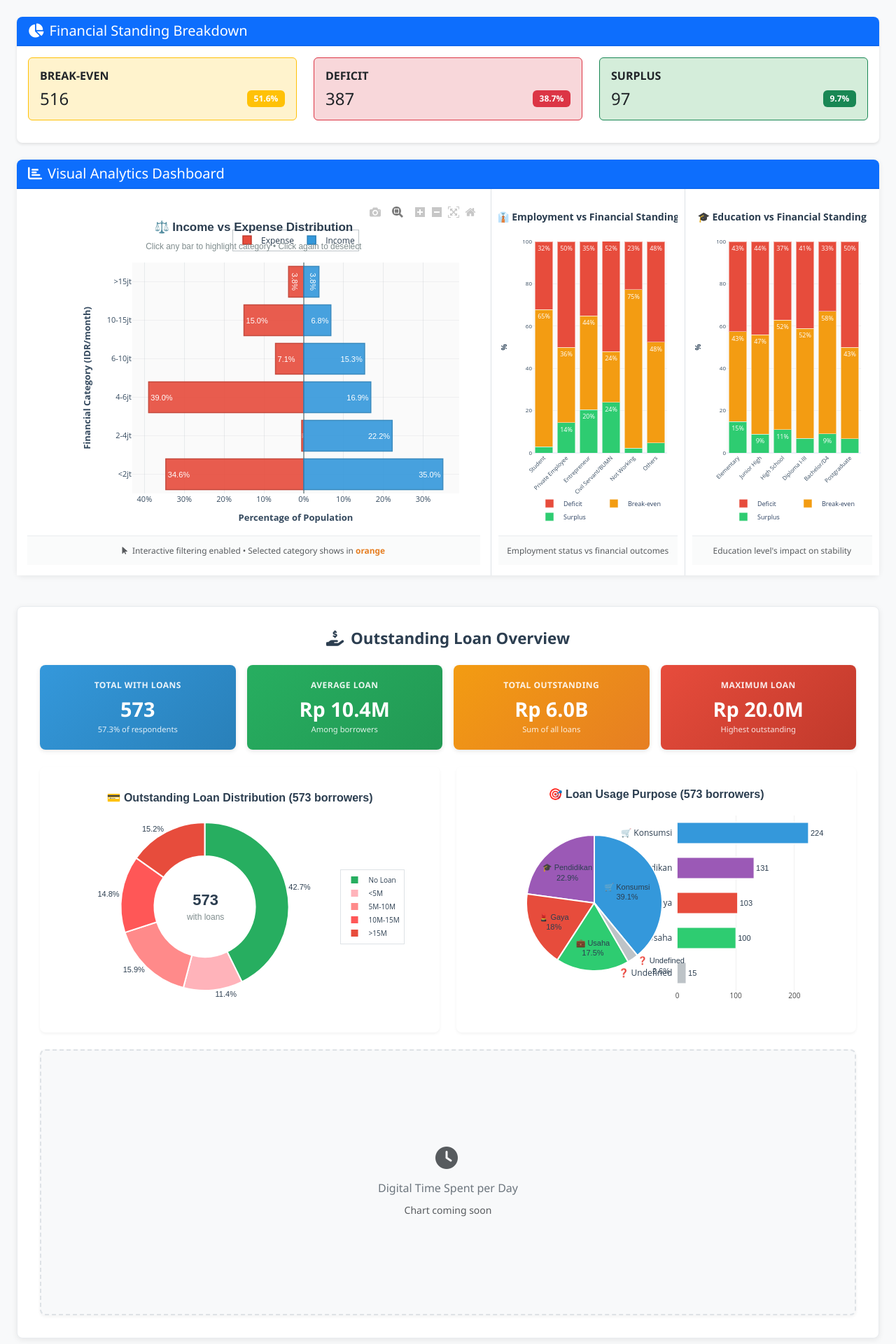
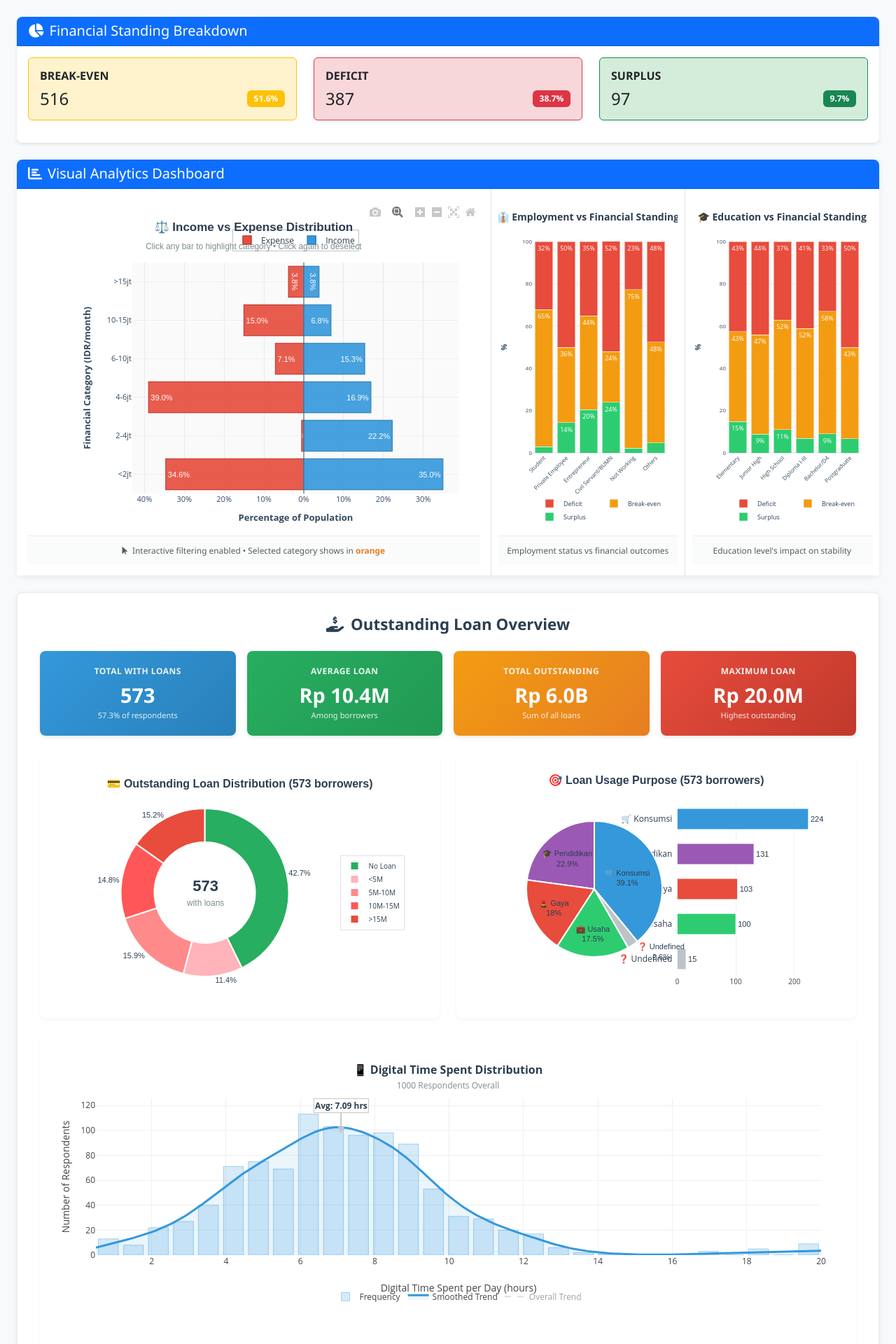
Before and after one commit to Tamatimtam/Dashboard_WIP, a Flask app: page / in a window 1280 px wide. Shown: the part 400-2320 px from the top of the page at 70% size. Run offline with Flask 3, Linux system fonts and the light colour scheme; some libraries are stand-ins or nearby versions.

Commit message:
Working KDE Histogram for Digital Time Spent

```diff
--- a/flask_app/requirements.txt
+++ b/flask_app/requirements.txt
@@ -3,3 +3,4 @@ pandas==2.1.3
 plotly==5.18.0
 numpy==1.26.2
 Werkzeug==3.0.1
+scipy==1.11.3
--- a/flask_app/routes/api.py
+++ b/flask_app/routes/api.py
@@ -8,6 +8,7 @@ from utils.data_loader import DataLoader
 
 api_bp = Blueprint('api', __name__, url_prefix='/api')
 
+# (existing api_stats, api_metrics, api_chart_data endpoints remain the same)
 @api_bp.route('/stats')
 def api_stats():
     """API endpoint to get dataset statistics in JSON format"""
@@ -115,3 +116,26 @@ def api_loan_validation():
     except Exception as e:
         api_bp.logger.error(f"API loan-validation error: {str(e)}")
         return jsonify({'error': str(e)}), 500
+
+@api_bp.route('/digital-time/<category>')
+def api_digital_time(category):
+    """
+    API endpoint for digital time spent distribution, filterable by income category.
+    """
+    try:
+        decoded_category = urllib.parse.unquote(category)
+
+        # Validate category
+        valid_categories = ['All', 'N/A', '<2jt', '2-4jt', '4-6jt', '6-10jt', '10-15jt', '>15jt']
+        if decoded_category not in valid_categories:
+            return jsonify({'error': f'Invalid category: {decoded_category}'}), 400
+
+        data_loader = DataLoader(CSV_PATH)
+        data_loader.load_data()
+
+        engagement_data = data_loader.get_filtered_engagement_data(decoded_category)
+        return jsonify(engagement_data)
+
+    except Exception as e:
+        api_bp.logger.error(f"API digital-time error: {str(e)}")
+        return jsonify({'error': str(e)}), 500
--- a/flask_app/static/css/loan_panel.css
+++ b/flask_app/static/css/charts_panel.css
@@ -1,6 +1,6 @@
-/* static/css/loan_panel.css */
+/* static/css/charts_panel.css */
 
-.loan-overview-panel {
+.charts-section-panel {
     background-color: #ffffff;
     padding: 2rem;
     border-radius: 8px;
@@ -8,7 +8,7 @@
     border: 1px solid #e9ecef;
 }
 
-.loan-overview-panel h4 {
+.charts-section-panel h4 {
     font-weight: 600;
     color: #2c3e50;
     text-align: center;
@@ -78,13 +78,14 @@
 }
 
 #loan-overview-chart,
-#loan-purpose-chart {
+#loan-purpose-chart,
+#digital-time-chart {
     transition: opacity 0.3s ease;
     min-height: 340px;
 }
 
 /* Chart Container */
-.loan-chart-container {
+.chart-container {
     background-color: white;
     border-radius: 8px;
     padding: 20px;
@@ -98,15 +99,15 @@
 }
 
 /* Ensure Plotly charts fill containers properly */
-.loan-chart-container .js-plotly-plot,
-.loan-chart-container .plotly,
-.loan-chart-container .plotly-graph-div {
+.chart-container .js-plotly-plot,
+.chart-container .plotly,
+.chart-container .plotly-graph-div {
     width: 100% !important;
     height: 100% !important;
 }
 
 /* Prevent legend overlap issues */
-.loan-chart-container .legend {
+.chart-container .legend {
     max-width: 150px !important;
 }
 
@@ -162,7 +163,7 @@
 
 /* Responsive adjustments */
 @media (max-width: 991.98px) {
-    .loan-chart-container {
+    .chart-container {
         min-height: 360px;
     }
 
@@ -173,7 +174,7 @@
 }
 
 @media (max-width: 768px) {
-    .loan-chart-container {
+    .chart-container {
         padding: 10px;
         min-height: 320px;
     }
--- a/flask_app/static/js/main.js
+++ b/flask_app/static/js/main.js
@@ -5,6 +5,10 @@ import {
     initializeLoanPurposeChart,
     updateLoanPurposeChart
 } from './modules/loan_panel.js';
+import {
+    initializeDigitalTimeChart,
+    updateDigitalTimeChart
+} from './modules/digital_time_chart.js';
 
 // Global state
 let currentFilterCategory = null;
@@ -15,9 +19,10 @@ let currentFilterCategory = null;
 function initializeDashboard() {
     console.log('Dashboard initialized, setting up event listeners...');
 
-    // Initialize the loan charts
+    // Initialize all charts
     initializeLoanChart();
     initializeLoanPurposeChart();
+    initializeDigitalTimeChart(); // <-- ADDED
 
     // Listen for custom events dispatched from other charts or components
     document.addEventListener('categoryFiltered', handleCategoryFilter);
@@ -54,7 +59,8 @@ function handleCategoryFilter(e) {
 
     // Update all dependent components
     updateLoanPanel(category);
-    updateLoanPurposeChart(category); // <-- SYNCHRONIZATION HOOK
+    updateLoanPurposeChart(category);
+    updateDigitalTimeChart(category); // <-- ADDED SYNCHRONIZATION
 }
 
 /**
@@ -74,7 +80,8 @@ function handleFilterReset() {
 
     // Reset all dependent components to show all data
     updateLoanPanel(null);
-    updateLoanPurposeChart(null); // <-- SYNCHRONIZATION HOOK
+    updateLoanPurposeChart(null);
+    updateDigitalTimeChart(null); // <-- ADDED SYNCHRONIZATION
 }
 
 // Initialize the dashboard when the DOM is fully loaded
--- /dev/null
+++ b/flask_app/static/js/modules/digital_time_chart.js
@@ -0,0 +1,168 @@
+// static/js/modules/digital_time_chart.js
+
+/**
+ * Renders the digital time spent histogram and KDE chart.
+ * @param {object} responseData - The complete data object from the API.
+ * @param {string} category - The active filter category.
+ */
+function renderDigitalTimeChart(responseData, category) {
+    const chartDiv = document.getElementById('digital-time-chart');
+    if (!chartDiv) {
+        console.warn('Digital time chart container not found.');
+        return;
+    }
+
+    const { filtered_data, baseline_kde } = responseData;
+    const { stats, histogram, kde } = filtered_data;
+
+    if (stats.count === 0) {
+        chartDiv.innerHTML = `
+            <div class="placeholder-content">
+                <i class="fas fa-info-circle fa-2x text-muted"></i>
+                <h6 class="mt-2">No Digital Engagement Data</h6>
+                <small class="text-muted">No users found in this category.</small>
+            </div>`;
+        return;
+    }
+
+    // --- Chart Traces ---
+
+    // 1. Histogram Trace
+    const histogramTrace = {
+        x: histogram.x.slice(0, -1).map((edge, i) => (edge + histogram.x[i+1]) / 2), // bin centers
+        y: histogram.y,
+        type: 'bar',
+        name: 'Frequency',
+        marker: {
+            color: 'rgba(52, 152, 219, 0.2)',
+            line: {
+                color: 'rgba(52, 152, 219, 0.4)',
+                width: 1
+            }
+        },
+        hovertemplate: 'Time: %{x:.1f} hrs<br>Count: %{y}<extra></extra>',
+    };
+
+    // 2. Filtered KDE Trace (Main Curve)
+    const kdeTrace = {
+        x: kde.x,
+        y: kde.y,
+        type: 'scatter',
+        mode: 'lines',
+        name: 'Smoothed Trend',
+        line: {
+            color: '#3498db',
+            width: 3
+        },
+        fill: 'tozeroy',
+        fillcolor: 'rgba(52, 152, 219, 0.1)',
+        hoverinfo: 'none' // Hover is handled by histogram
+    };
+
+    // 3. Baseline KDE "Ghost Line" Trace
+    const baselineKdeTrace = {
+        x: baseline_kde.x,
+        y: baseline_kde.y,
+        type: 'scatter',
+        mode: 'lines',
+        name: 'Overall Trend',
+        line: {
+            color: 'rgba(128, 128, 128, 0.5)',
+            width: 2,
+            dash: 'dash'
+        },
+        hoverinfo: 'none',
+        visible: (category && category !== 'All') ? true : 'legendonly'
+    };
+
+    // --- Layout and Annotations ---
+    const titleCategory = category && category !== 'All' ? `for ${category}` : 'Overall';
+    const chartTitle = `<b>📱 Digital Time Spent Distribution</b><br><span style="font-size:12px; color:#7f8c8d;">${stats.count} Respondents ${titleCategory}</span>`;
+
+    const layout = {
+        title: {
+            text: chartTitle,
+            x: 0.5,
+            xanchor: 'center',
+            font: { size: 16, color: '#2c3e50' }
+        },
+        xaxis: {
+            title: 'Digital Time Spent per Day (hours)',
+            gridcolor: '#f0f0f0',
+            zeroline: false
+        },
+        yaxis: {
+            title: 'Number of Respondents',
+            gridcolor: '#f0f0f0',
+            zeroline: false
+        },
+        annotations: [{
+            x: stats.mean,
+            y: Math.max(...kde.y) * 0.95,
+            xref: 'x',
+            yref: 'y',
+            text: `<b>Avg: ${stats.mean} hrs</b>`,
+            showarrow: true,
+            arrowhead: 2,
+            ax: 0,
+            ay: -40,
+            font: { color: '#2c3e50', size: 12 },
+            bordercolor: '#c7c7c7',
+            borderwidth: 1,
+            bgcolor: 'rgba(255, 255, 255, 0.8)'
+        }],
+        barmode: 'overlay',
+        showlegend: true,
+        legend: { orientation: 'h', y: -0.2, x: 0.5, xanchor: 'center' },
+        height: 380,
+        margin: { l: 60, r: 30, t: 70, b: 50 },
+        template: 'plotly_white'
+    };
+
+    const config = { displayModeBar: false, responsive: true };
+
+    Plotly.newPlot(chartDiv, [histogramTrace, kdeTrace, baselineKdeTrace], layout, config);
+}
+
+/**
+ * Fetches and updates the digital time chart for a given category.
+ * @param {string|null} category - The income category to filter by.
+ */
+export function updateDigitalTimeChart(category) {
+    console.log('Updating digital time chart for category:', category || 'All');
+    const chartDiv = document.getElementById('digital-time-chart');
+    if (chartDiv) chartDiv.style.opacity = '0.6';
+
+    const categoryParam = category || 'All';
+    const apiUrl = `/api/digital-time/${encodeURIComponent(categoryParam)}`;
+
+    fetch(apiUrl)
+        .then(response => {
+            if (!response.ok) throw new Error(`HTTP Error: ${response.status}`);
+            return response.json();
+        })
+        .then(data => {
+            renderDigitalTimeChart(data, category);
+            if (chartDiv) chartDiv.style.opacity = '1';
+        })
+        .catch(error => {
+            console.error('Error updating digital time chart:', error);
+            if (chartDiv) {
+                chartDiv.style.opacity = '1';
+                chartDiv.innerHTML = `
+                    <div class="placeholder-content text-danger">
+                        <i class="fas fa-exclamation-triangle fa-2x"></i>
+                        <h6 class="mt-2">Failed to Load Chart</h6>
+                        <small>${error.message}</small>
+                    </div>`;
+            }
+        });
+}
+
+/**
+ * Initializes the chart with data for all categories.
+ */
+export function initializeDigitalTimeChart() {
+    console.log('Initializing digital time chart...');
+    updateDigitalTimeChart(null); // 'null' will default to 'All'
+}
--- a/flask_app/templates/base.html
+++ b/flask_app/templates/base.html
@@ -14,13 +14,16 @@
     <!-- Custom CSS -->
     <link rel="stylesheet" href="{{ url_for('static', filename='css/style.css') }}">
 
+    <!-- Plotly.js (loaded once, globally in the head) -->
+    <script src="https://cdn.plot.ly/plotly-latest.min.js"></script>
+
     {% block extra_css %}{% endblock %}
 </head>
 <body>
     <!-- Navigation Bar -->
     <nav class="navbar navbar-expand-lg navbar-dark bg-primary">
         <div class="container-fluid">
-            <a class="navbar-brand" href="/">
+            <a class="navbar-brand" href="{{ url_for('pages.index') }}">
                 <i class="fas fa-chart-line me-2"></i>
                 GenZ Financial Dashboard
             </a>
@@ -30,12 +33,12 @@
             <div class="collapse navbar-collapse" id="navbarNav">
                 <ul class="navbar-nav ms-auto">
                     <li class="nav-item">
-                        <a class="nav-link {% if request.endpoint == 'dashboard' %}active{% endif %}" href="/dashboard">
+                        <a class="nav-link {% if request.endpoint in ['pages.dashboard', 'pages.index'] %}active{% endif %}" href="{{ url_for('pages.dashboard') }}">
                             <i class="fas fa-tachometer-alt me-1"></i> Dashboard
                         </a>
                     </li>
                     <li class="nav-item">
-                        <a class="nav-link {% if request.endpoint == 'about' %}active{% endif %}" href="/about">
+                        <a class="nav-link {% if request.endpoint == 'pages.about' %}active{% endif %}" href="{{ url_for('pages.about') }}">
                             <i class="fas fa-info-circle me-1"></i> About
                         </a>
                     </li>
@@ -62,9 +65,9 @@
                 <div class="col-lg-6 col-md-12 mb-4 mb-md-0">
                     <h5 class="text-uppercase">Quick Links</h5>
                     <ul class="list-unstyled">
-                        <li><a href="/dashboard" class="text-dark">Dashboard</a></li>
-                        <li><a href="/about" class="text-dark">About</a></li>
-                        <li><a href="/api/stats" class="text-dark">API Documentation</a></li>
+                        <li><a href="{{ url_for('pages.dashboard') }}" class="text-dark">Dashboard</a></li>
+                        <li><a href="{{ url_for('pages.about') }}" class="text-dark">About</a></li>
+                        <li><a href="{{ url_for('api.api_stats') }}" class="text-dark">API Documentation</a></li>
                     </ul>
                 </div>
             </div>
--- /dev/null
+++ b/flask_app/templates/components/digital_engagement.html
@@ -0,0 +1,16 @@
+<!-- templates/components/digital_engagement.html -->
+<div class="row">
+    <div class="col-12">
+        <div class="chart-container">
+            <div id="digital-time-chart" style="width: 100%; height: 380px;">
+                <!-- This div will be populated by Plotly.js -->
+                <div class="placeholder-content" style="display: flex; flex-direction: column; align-items: center; justify-content: center; height: 100%;">
+                    <div class="spinner-border text-primary" role="status">
+                        <span class="visually-hidden">Loading...</span>
+                    </div>
+                    <h6 class="mt-3 text-muted">Loading Digital Engagement Data...</h6>
+                </div>
+            </div>
+        </div>
+    </div>
+</div>
--- a/flask_app/templates/components/loan_overview.html
+++ b/flask_app/templates/components/loan_overview.html
@@ -1,7 +1,7 @@
 <!-- templates/components/loan_overview.html -->
 <div class="row mb-4">
     <div class="col-12">
-        <div class="loan-overview-panel">
+        <div class="charts-section-panel">
             <h4 class="mb-3">
                 <i class="fas fa-hand-holding-usd"></i> Outstanding Loan Overview
             </h4>
@@ -54,7 +54,7 @@
             <div class="row mt-4">
                 <!-- Column 1: Loan Distribution Chart -->
                 <div class="col-lg-6 mb-4">
-                    <div class="loan-chart-container">
+                    <div class="chart-container">
                         <div id="loan-overview-chart"
                              data-initial-stats='{{ loan_stats|tojson }}'
                              style="width: 100%; height: 340px;">
@@ -64,7 +64,7 @@
 
                 <!-- Column 2: Loan Usage Purpose -->
                 <div class="col-lg-6 mb-4">
-                    <div class="loan-chart-container">
+                    <div class="chart-container">
                         <div id="loan-purpose-chart" style="width: 100%; height: 340px;">
                             <!-- This div will be populated by Plotly.js -->
                         </div>
@@ -72,18 +72,8 @@
                 </div>
             </div>
 
-            <!-- Row 2: Digital Time Spent (Placeholder) -->
-            <div class="row">
-                <div class="col-12">
-                    <div class="loan-chart-container placeholder-chart">
-                        <div class="placeholder-content">
-                            <i class="fas fa-clock fa-2x text-muted"></i>
-                            <h6 class="mt-2">Digital Time Spent per Day</h6>
-                            <small class="text-muted">Chart coming soon</small>
-                        </div>
-                    </div>
-                </div>
-            </div>
+            <!-- Digital Engagement Chart (New) -->
+            {% include 'components/digital_engagement.html' %}
         </div>
     </div>
 </div>
--- a/flask_app/templates/dashboard.html
+++ b/flask_app/templates/dashboard.html
@@ -25,7 +25,7 @@
     <!-- Main Visualization - 3-Part Layout (60/20/20) -->
     {% include 'components/visual_analytics.html' %}
 
-    <!-- Outstanding Loan Overview Panel -->
+    <!-- Loan & Engagement Panel -->
     {% include 'components/loan_overview.html' %}
 
     <!-- Enhanced Insights Section -->
@@ -39,5 +39,5 @@
 
 {% block extra_css %}
 <link rel="stylesheet" href="{{ url_for('static', filename='css/dashboard.css') }}">
-<link rel="stylesheet" href="{{ url_for('static', filename='css/loan_panel.css') }}">
+<link rel="stylesheet" href="{{ url_for('static', filename='css/charts_panel.css') }}">
 {% endblock %}
```
Also changed, not shown: flask_app/utils/chart_generator.py (+5 -4 lines), flask_app/utils/data_loader.py (+37 -0 lines), flask_app/utils/engagement_processor.py (added, +87 -0 lines).
